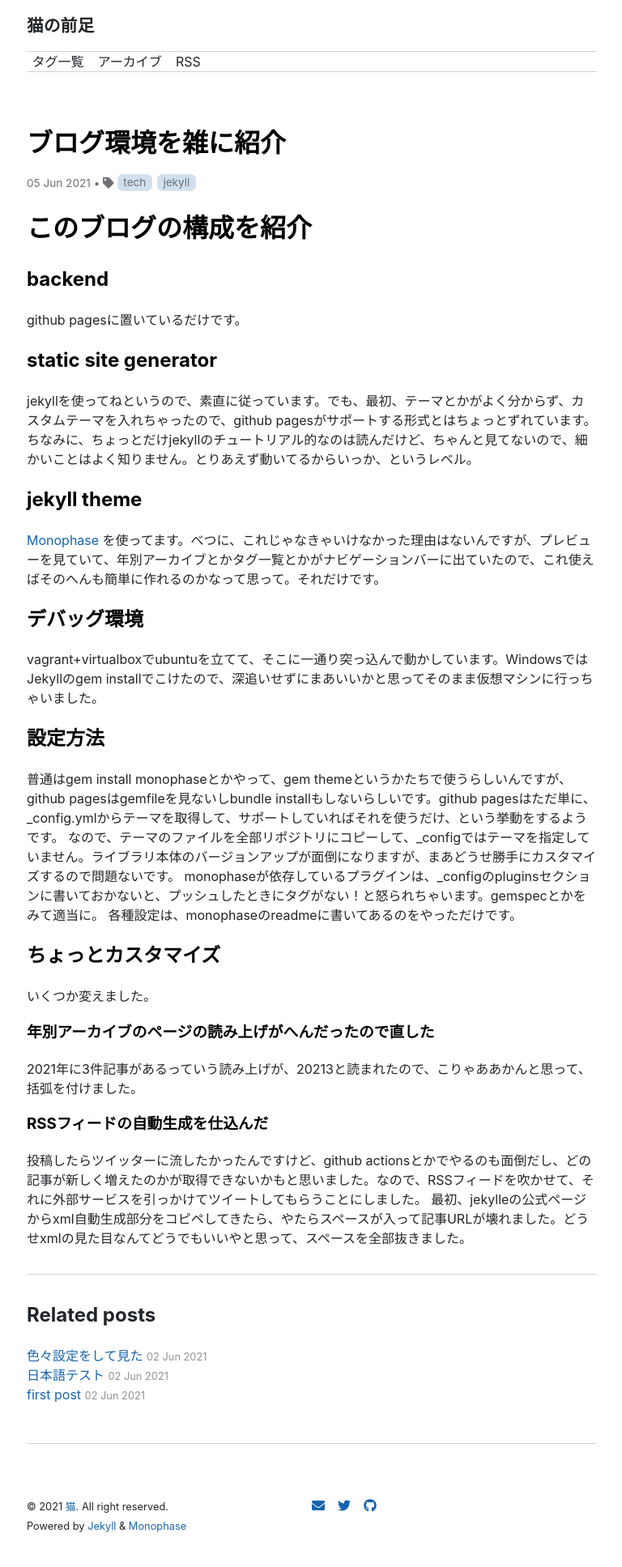
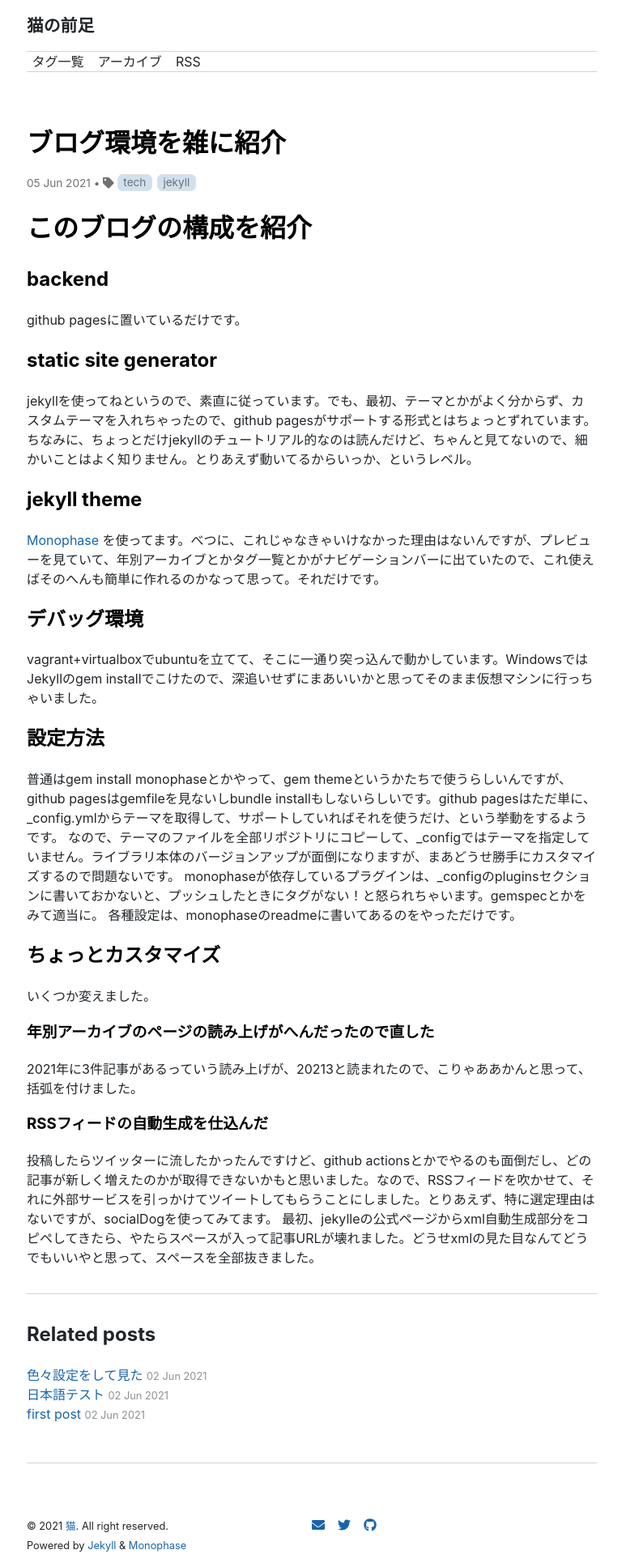
Before and after one commit to yncat/yncat.github.io, a Jekyll site: the page built from _posts/2021-06-05-ブログ環境を雑に紹介.md, in a window 1280 px wide. Shown: the whole page at 81% size, without its empty margins (255-1023 px from the left). Built offline with Jekyll 4.4.1, drawn with Linux system fonts in a browser that asks for light colours; nearby versions of some CDN libraries; before the commit the page ends 1911 px from its top, so only the background shows below that.

Commit message:
add socialDog

```diff
--- a/_posts/2021-06-05-ブログ環境を雑に紹介.md
+++ b/_posts/2021-06-05-ブログ環境を雑に紹介.md
@@ -29,5 +29,5 @@ monophaseが依存しているプラグインは、_configのpluginsセクショ
 2021年に3件記事があるっていう読み上げが、20213と読まれたので、こりゃああかんと思って、括弧を付けました。
 
 ### RSSフィードの自動生成を仕込んだ
-投稿したらツイッターに流したかったんですけど、github actionsとかでやるのも面倒だし、どの記事が新しく増えたのかが取得できないかもと思いました。なので、RSSフィードを吹かせて、それに外部サービスを引っかけてツイートしてもらうことにしました。
+投稿したらツイッターに流したかったんですけど、github actionsとかでやるのも面倒だし、どの記事が新しく増えたのかが取得できないかもと思いました。なので、RSSフィードを吹かせて、それに外部サービスを引っかけてツイートしてもらうことにしました。とりあえず、特に選定理由はないですが、socialDogを使ってみてます。
 最初、jekylleの公式ページからxml自動生成部分をコピペしてきたら、やたらスペースが入って記事URLが壊れました。どうせxmlの見た目なんてどうでもいいやと思って、スペースを全部抜きました。
```
